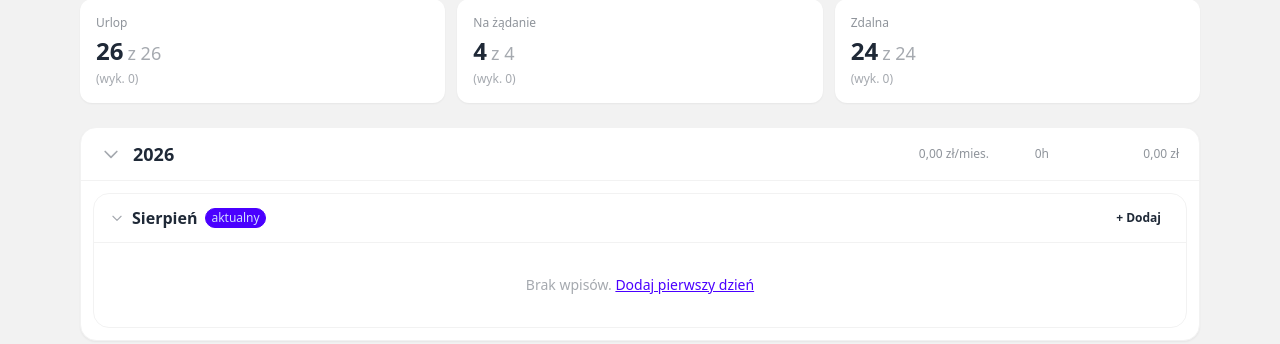
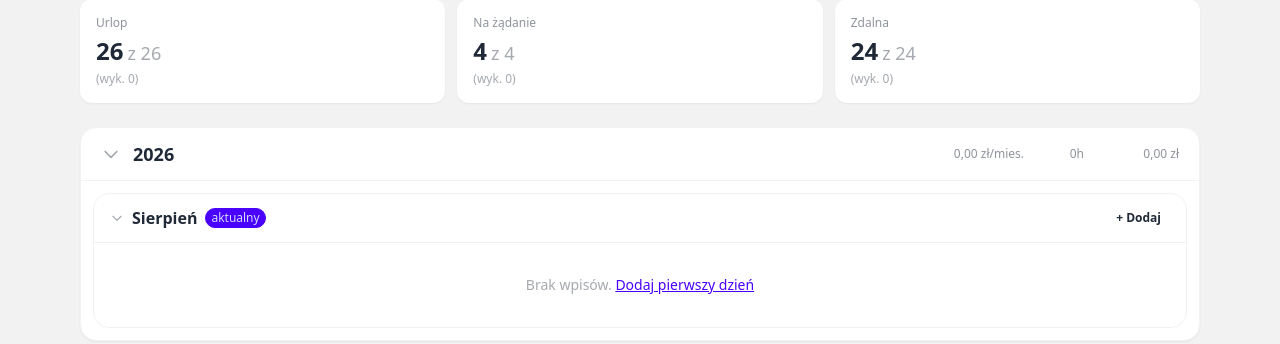
Before and after one commit to pswierczynski/wlogio, a Flask app: page / in a window 1280 px wide. Shown: the part 89-433 px from the top of the page. Run offline with Flask 3, Linux system fonts and the light colour scheme; the visitor is signed in with stand-in values (Sample User, id 1); data comes from the database, SQL or seed files in the repository; data that the repository does not hold is empty; some libraries are stand-ins or nearby versions.

Commit message:
style: adjust year summary column widths (130px avg, 60px hours, 95px total)

```diff
--- a/wlogio_app/templates/dashboard/index.html
+++ b/wlogio_app/templates/dashboard/index.html
@@ -79,7 +79,7 @@
             <div class="hidden sm:flex items-center text-xs text-base-content/50">
                 <span class="font-medium text-right" style="width:130px;">{{ format_currency(yr_avg) }}/mies.</span>
                 <span class="text-right" style="width:60px;">{{ "%.0f"|format(yr_h.v) }}h</span>
-                <span class="font-medium text-right" style="width:130px;">{{ format_currency(yr_sal.v) }}</span>
+                <span class="font-medium text-right" style="width:95px;">{{ format_currency(yr_sal.v) }}</span>
             </div>
         </div>
 
```
